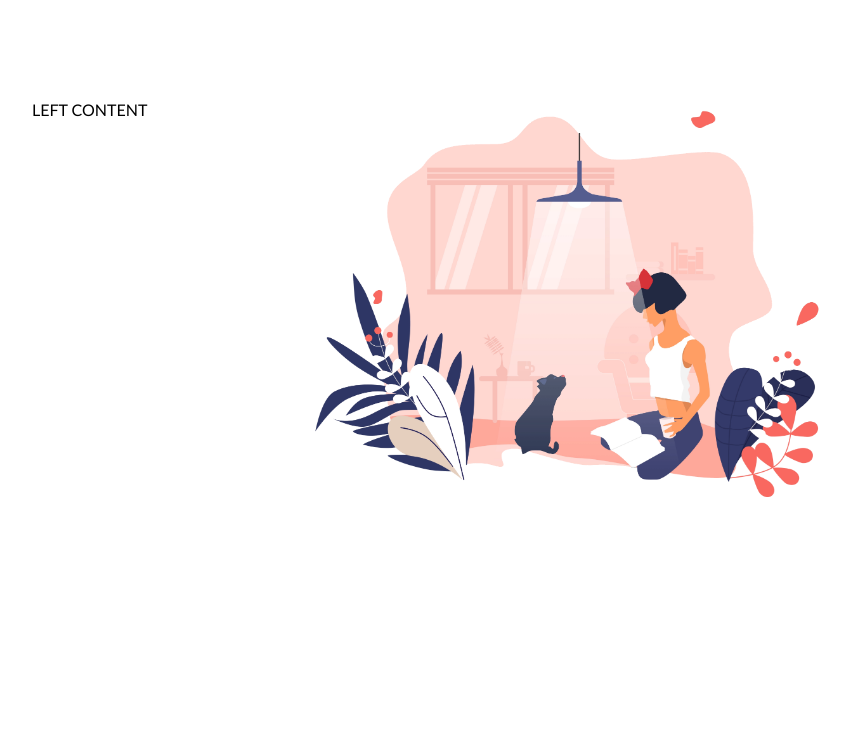
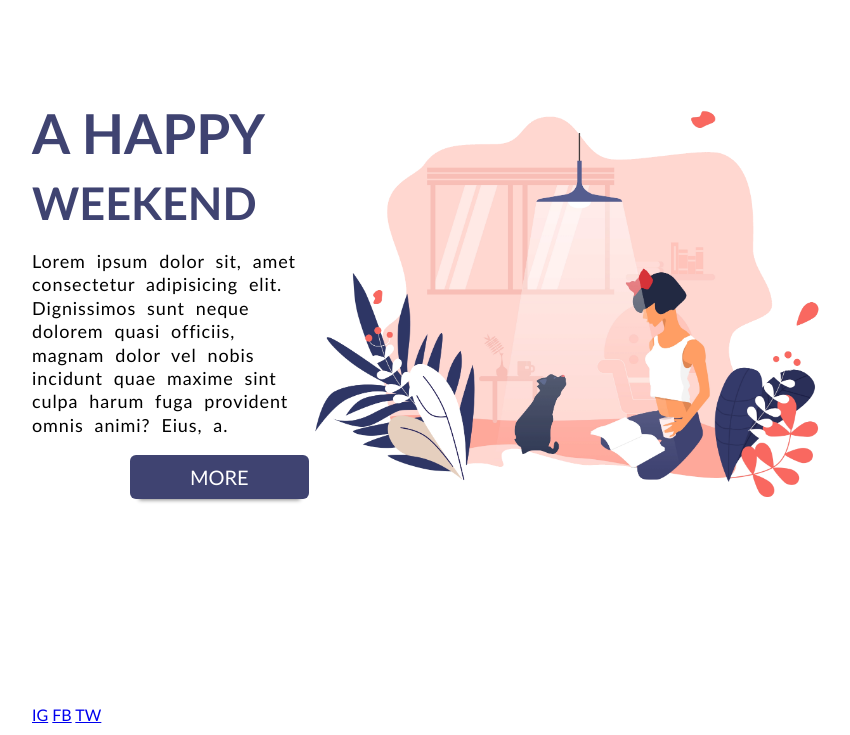
Before and after one commit to thsaris/03-happy-weekend, a website: page index.html in a window 1280 px wide. Shown: the part 91-826 px from the top of the page, without its empty margins (208-1058 px from the left). Before the commit the page ends 800 px from the top, so only its background shows below. Drawn offline with Linux system fonts and the light colour scheme.

Commit message:
title desc button

```diff
--- a/index.html
+++ b/index.html
@@ -70,11 +70,53 @@
             width: 35%;
             float: left;
         }
+        h1 {
+            margin: 0px;
+            font-size: 55px;
+            text-transform: uppercase;
+            color: #3F4371;
+        }
+
+        h1 > span {
+            font-size: 45px;
+        }
+
+        p {
+            font-size: 18px;
+            line-height: 1.3em;
+            letter-spacing: 0.05em;
+            word-spacing: 0.3em;
+        }
+
+        main > div > a {
+            display: inline-block;
+            padding: 0.5em;
+            padding-left: 3em;
+            padding-right: 3em;
+            font-size: 20px;
+            text-transform: uppercase;
+            text-decoration: none;
+            color: #fff;
+            background-color: #3F4371;
+            border-radius: 0.3em;
+            box-shadow: 0px 0.5em 0.2em -0.45em #888;
+            transition: all 1s;
+        }
+        main > div > a:hover {
+            box-shadow: 0px 0.6em 0.2em -0.45em #555;
+        }
+
+        div > div {
+            margin-top: 250px;
+        }
+
+        div > div > a {}
 
         main > img {
             width: 65%;
             float: right;
         }
+
     </style>
 </head>
 
@@ -91,7 +133,14 @@
     </header>
     <main>
         <div>
-            LEFT CONTENT
+            <h1>A happy <span> weekend </span></h1>
+            <p>Lorem ipsum dolor sit, amet consectetur adipisicing elit. Dignissimos sunt neque dolorem quasi officiis, magnam dolor vel nobis incidunt quae maxime sint culpa harum fuga provident omnis animi? Eius, a.</p>
+            <a href="#">More</a>
+            <div>
+                <a href="#">IG</a>
+                <a href="#">FB</a>
+                <a href="#">TW</a>
+            </div>
         </div>
         <img src="./designs/yoga.png" alt="yoga">
     </main>
```
